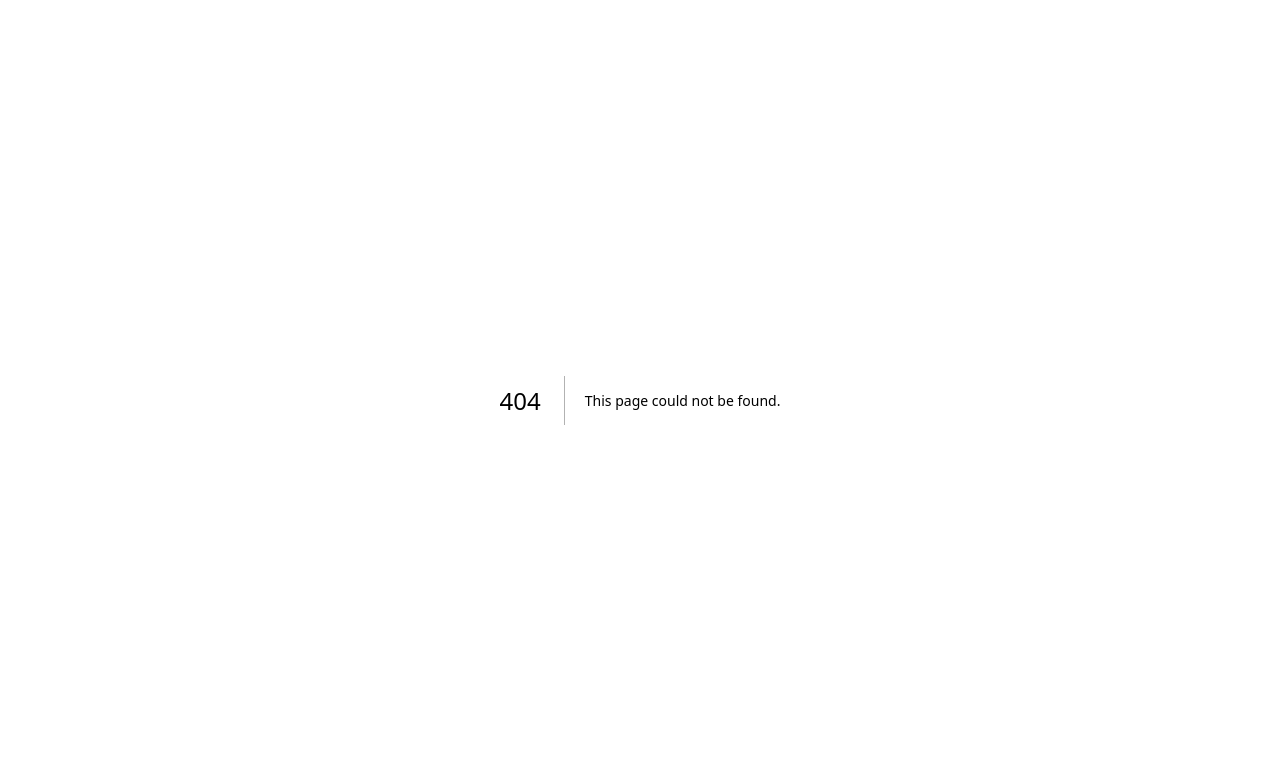
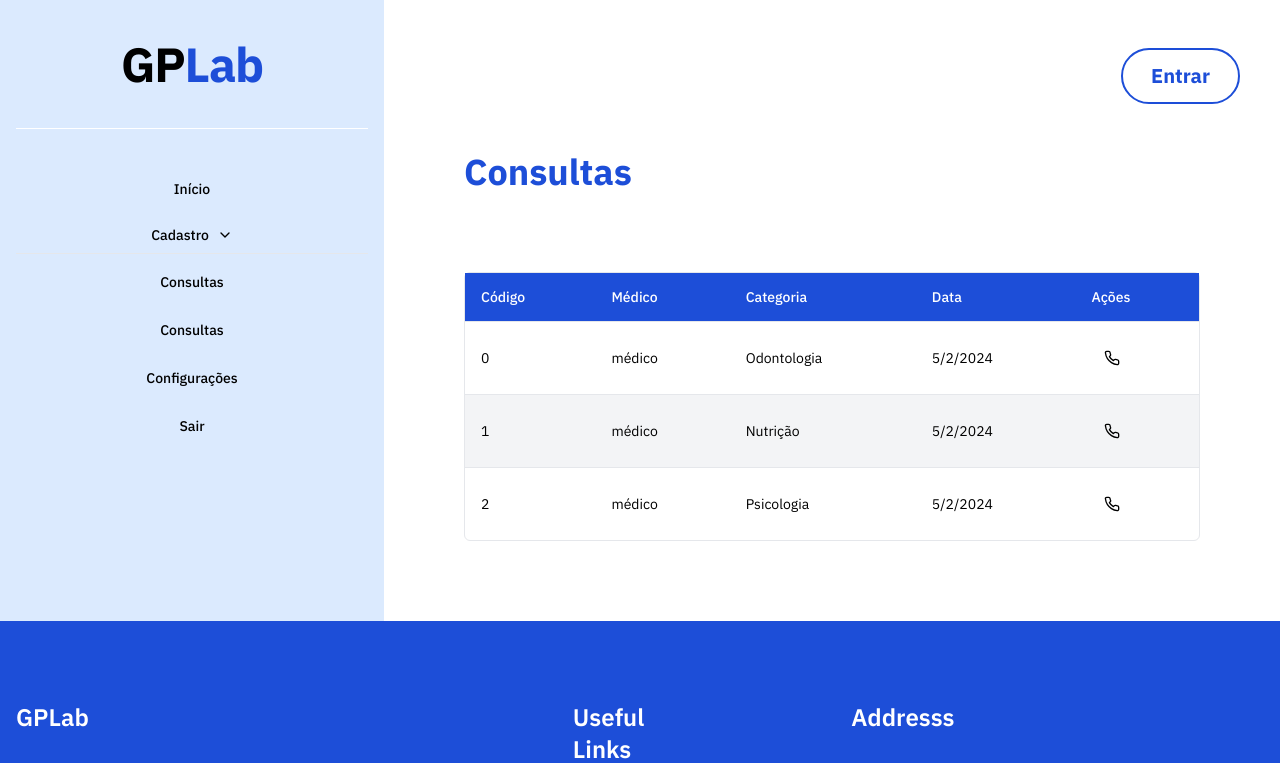
Before and after one commit to brunog2/gplab-front, a Next.js app: page /paciente/consultas in a window 1280 px wide. Before the commit this address had no page. Shown: the top 763 px of the page. Built offline with nearby package versions, Linux system fonts and the light colour scheme.

Commit message:
rerouting

```diff
--- a/app/(app)/consultas/View.tsx
+++ b/app/(app)/paciente/consultas/View.tsx
@@ -9,7 +9,7 @@ import {
     getPaginationRowModel,
     useReactTable,
 } from '@tanstack/react-table';
-import { Pencil, Trash } from 'lucide-react';
+import { Pencil, Phone, Trash } from 'lucide-react';
 
 interface ConsultasViewProps {
     consultas: Consulta[];
@@ -36,14 +36,9 @@ export const ConsultasView: React.FC<ConsultasViewProps> = ({ consultas }) => {
             header: 'Ações',
             cell(props) {
                 return (
-                    <div className="flex gap-2">
-                        <Button size="icon" variant="ghost">
-                            <Pencil size={16} />
-                        </Button>
-                        <Button size="icon" variant="ghost">
-                            <Trash size={16} />
-                        </Button>
-                    </div>
+                    <Button size="icon" variant="ghost">
+                        <Phone size={16} />
+                    </Button>
                 );
             },
         }),
--- a/src/ui/components/header/MenuDrawer.tsx
+++ b/src/ui/components/header/MenuDrawer.tsx
@@ -35,7 +35,11 @@ const MENUITEMS = [
     },
     {
         label: 'Consultas',
-        href: '/consultas',
+        href: '/paciente/consultas',
+    },
+    {
+        label: 'Consultas',
+        href: '/medico/consultas',
     },
     {
         label: 'Configurações',
```
Also changed, not shown: app/(app)/paciente/consultas/page.tsx (renamed from app/(app)/consultas/page.tsx).
